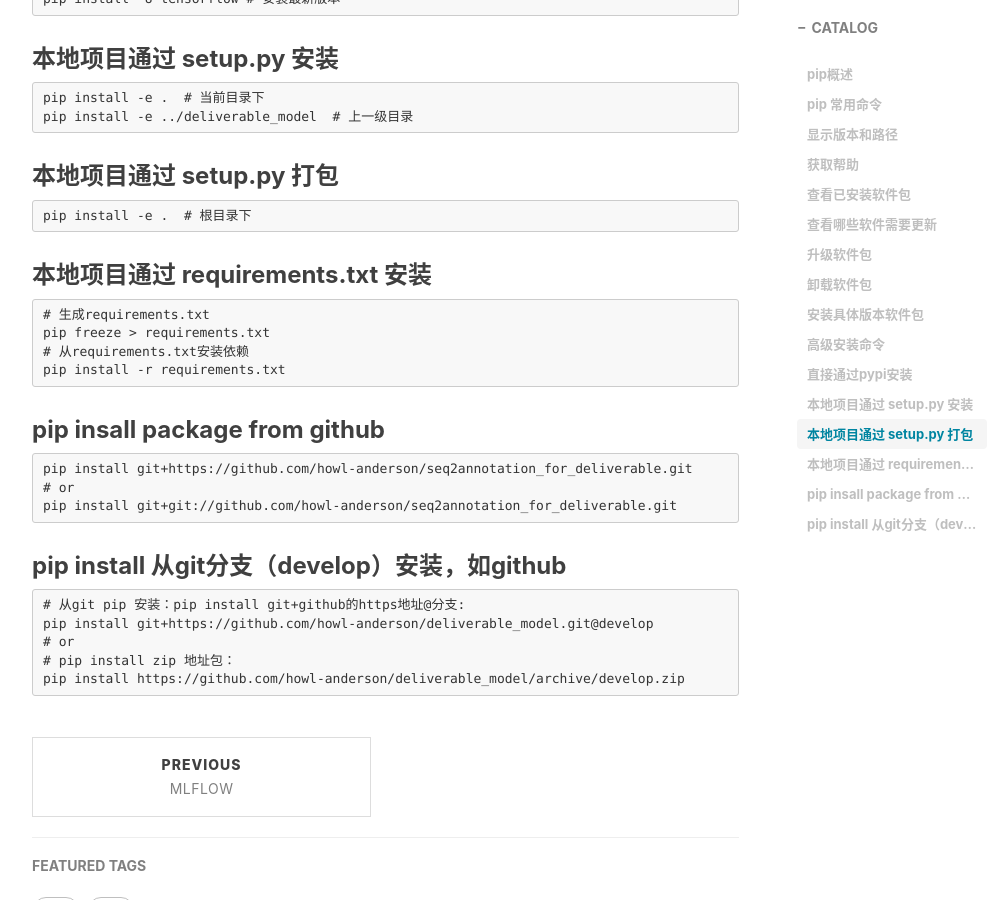
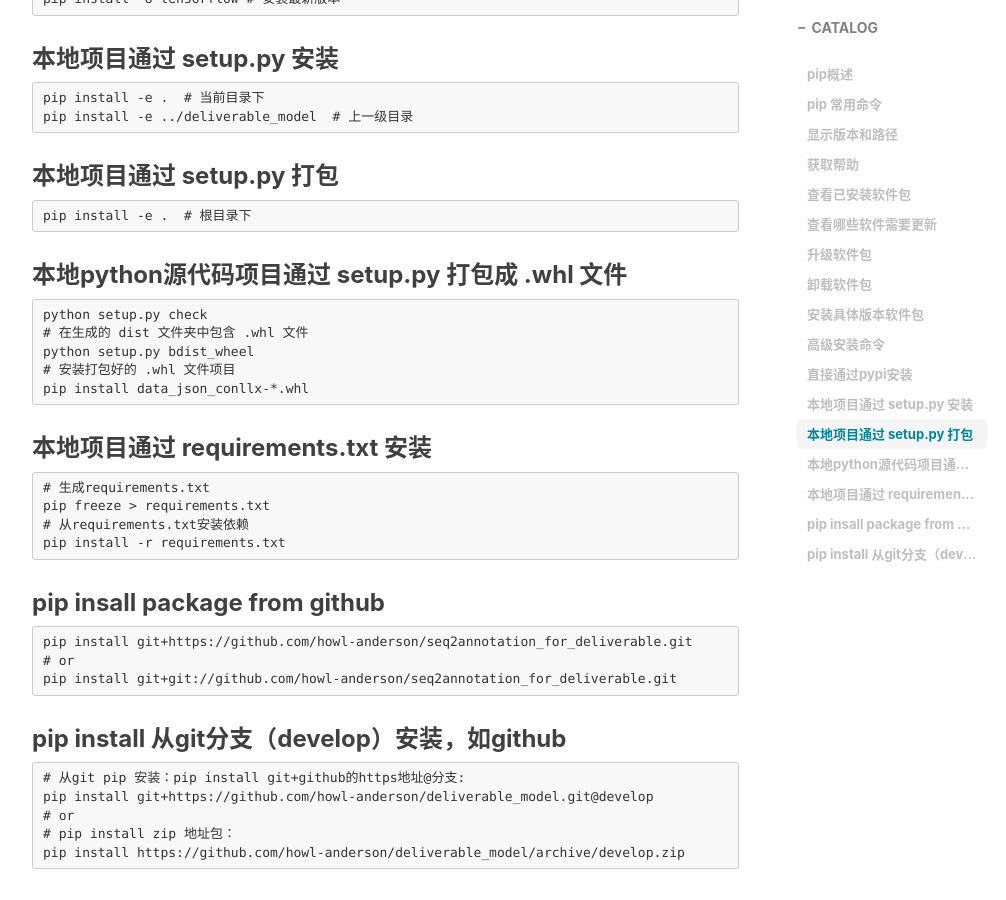
Before and after one commit to shfshf/shfshf.github.io, a Jekyll site: the page built from _posts/2020-3-18-pip.md, in a window 1280 px wide and 900 px high, scrolled down 1753 px. Shown: the whole window, without its empty margins (233-1239 px from the left). Built offline with Jekyll 4.4.1, drawn with Linux system fonts in a browser that asks for light colours; nearby versions of some CDN libraries; comment, search, counter and statistics services are not loaded.

Commit message:
pip about .whl

````diff
--- a/_posts/2020-3-18-pip.md
+++ b/_posts/2020-3-18-pip.md
@@ -70,6 +70,14 @@ pip install -e ../deliverable_model  # 上一级目录
 ```
 pip install -e .  # 根目录下
 ```
+### 本地python源代码项目通过 setup.py 打包成 .whl 文件
+```
+python setup.py check
+# 在生成的 dist 文件夹中包含 .whl 文件
+python setup.py bdist_wheel
+# 安装打包好的 .whl 文件项目
+pip install data_json_conllx-*.whl
+```
 ### 本地项目通过 requirements.txt 安装
 ```
 # 生成requirements.txt
````
